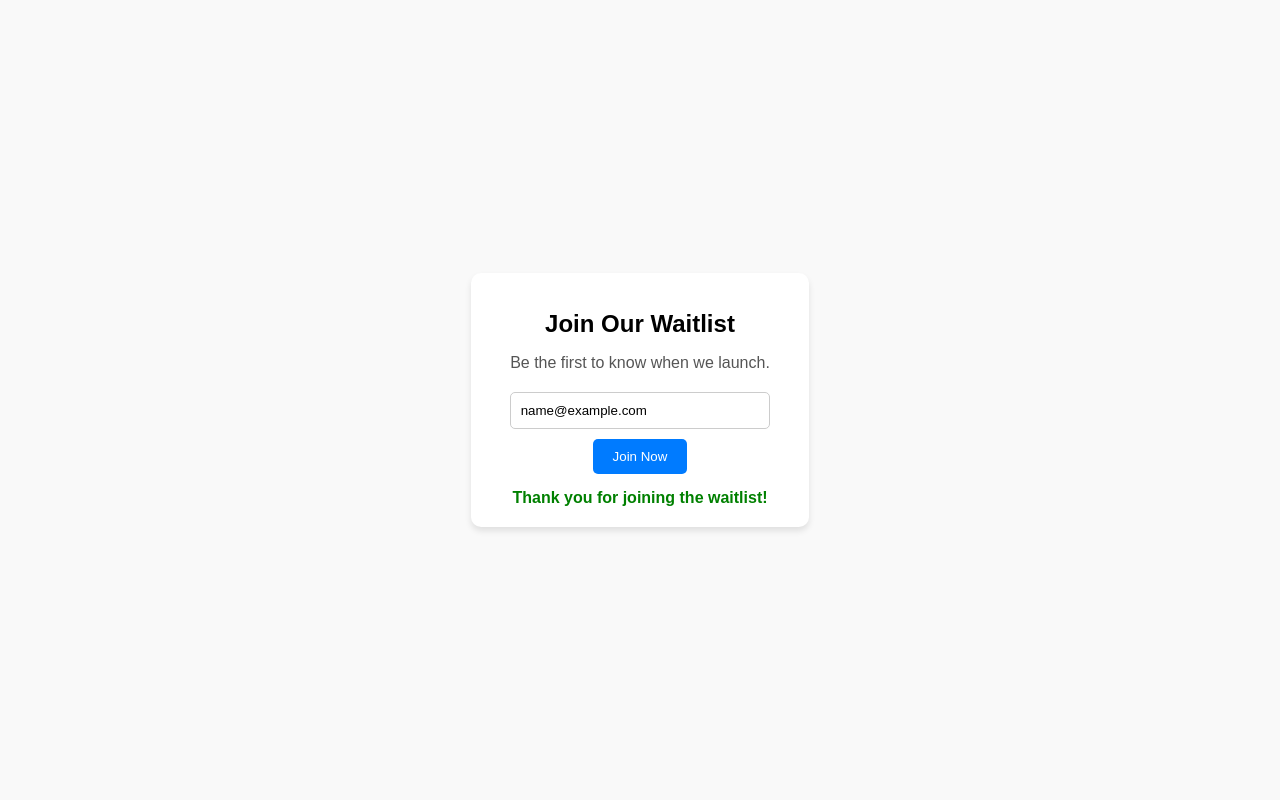
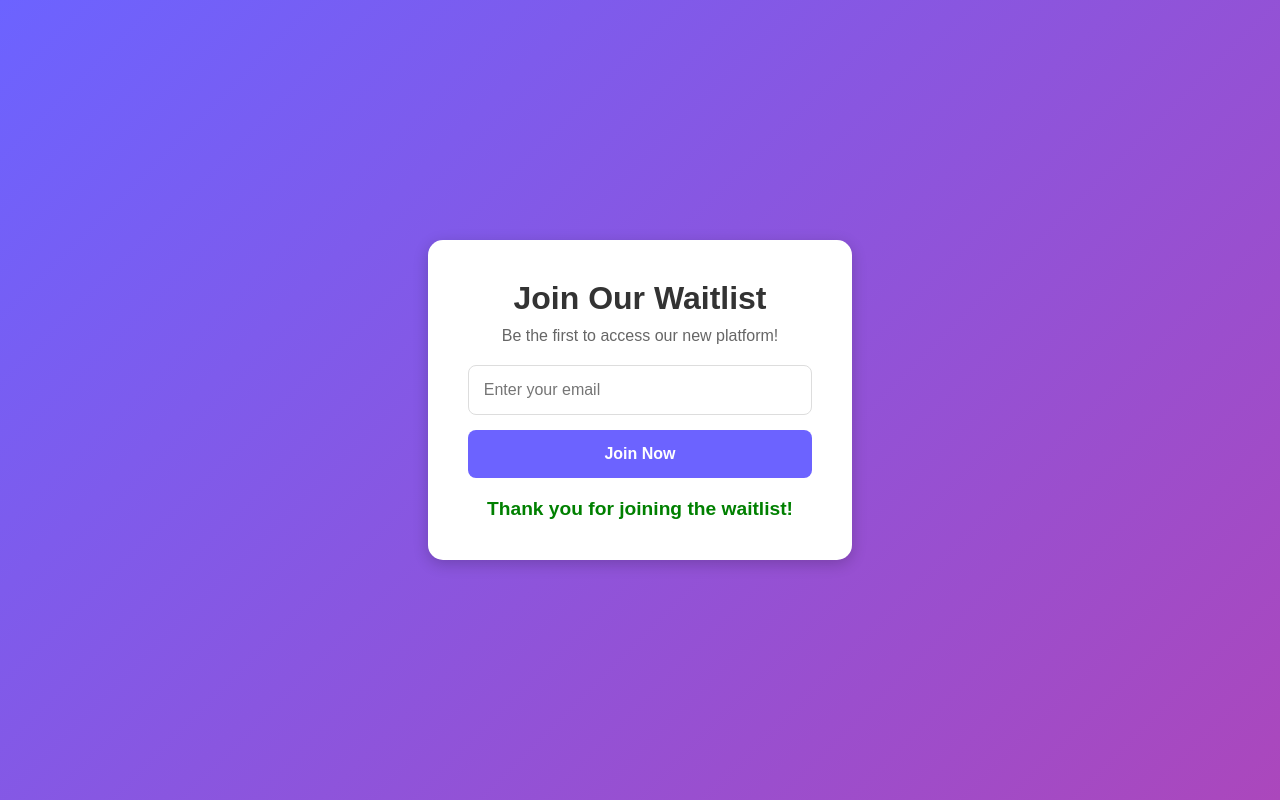
Before and after one commit to AnkaN13/waitlist, a website: page index.html in a window 1280 px wide. Both pictures are taken after typing "name@example.com" into the empty fields and a click on the button "Join Now". Drawn offline with Linux system fonts and the light colour scheme.

Commit message:
Update index.html

```diff
--- a/index.html
+++ b/index.html
@@ -5,58 +5,78 @@
     <meta name="viewport" content="width=device-width, initial-scale=1.0">
     <title>Waitlist</title>
     <style>
-        body {
-            font-family: Arial, sans-serif;
-            background-color: #f9f9f9;
+        /* Global Styles */
+        * {
             margin: 0;
             padding: 0;
+            box-sizing: border-box;
+        }
+
+        body {
+            font-family: 'Arial', sans-serif;
+            background: linear-gradient(135deg, #6C63FF, #AB47BC);
+            color: #fff;
             display: flex;
             justify-content: center;
             align-items: center;
-            height: 100vh;
+            min-height: 100vh;
         }
 
+        /* Container */
         .container {
-            background: white;
-            padding: 20px;
-            border-radius: 10px;
-            box-shadow: 0 4px 6px rgba(0, 0, 0, 0.1);
+            background: #fff;
+            color: #333;
+            padding: 40px;
+            border-radius: 15px;
+            max-width: 500px;
             text-align: center;
+            box-shadow: 0 4px 15px rgba(0, 0, 0, 0.2);
         }
 
-        h1 {
-            font-size: 24px;
+        /* Headings */
+        .container h1 {
+            font-size: 2rem;
             margin-bottom: 10px;
         }
 
-        p {
+        .container p {
+            font-size: 1rem;
             margin-bottom: 20px;
-            color: #555;
+            color: #666;
         }
 
-        input {
-            padding: 10px;
-            width: 80%;
-            margin-bottom: 10px;
-            border: 1px solid #ccc;
-            border-radius: 5px;
+        /* Input and Button */
+        .container input {
+            width: 100%;
+            padding: 15px;
+            margin-bottom: 15px;
+            border: 1px solid #ddd;
+            border-radius: 8px;
+            font-size: 1rem;
         }
 
-        button {
-            background: #007BFF;
-            color: white;
-            padding: 10px 20px;
+        .container button {
+            width: 100%;
+            padding: 15px;
             border: none;
-            border-radius: 5px;
+            border-radius: 8px;
+            background: #6C63FF;
+            color: #fff;
+            font-size: 1rem;
+            font-weight: bold;
             cursor: pointer;
+            transition: background 0.3s ease;
         }
 
-        button:hover {
-            background: #0056b3;
+        .container button:hover {
+            background: #564ec2;
         }
 
-        #message {
-            margin-top: 15px;
+        /* Success Message */
+        .success-message {
+            display: none;
+            margin-top: 20px;
+            font-size: 1.2rem;
             color: green;
             font-weight: bold;
         }
@@ -65,36 +85,27 @@
 <body>
     <div class="container">
         <h1>Join Our Waitlist</h1>
-        <p>Be the first to know when we launch.</p>
+        <p>Be the first to access our new platform!</p>
         <form id="waitlist-form">
             <input type="email" id="email" placeholder="Enter your email" required>
             <button type="submit">Join Now</button>
         </form>
-        <div id="message"></div>
+        <div class="success-message" id="success-message">
+            Thank you for joining the waitlist!
+        </div>
     </div>
 
     <script>
-        document.getElementById('waitlist-form').addEventListener('submit', async (e) => {
+        document.getElementById('waitlist-form').addEventListener('submit', function (e) {
             e.preventDefault();
+            const emailInput = document.getElementById('email');
+            const successMessage = document.getElementById('success-message');
 
-            const email = document.getElementById('email').value;
-            const messageDiv = document.getElementById('message');
-
-            if (!email) {
-                messageDiv.textContent = 'Please enter a valid email.';
-                messageDiv.style.color = 'red';
-                return;
-            }
-
-            // Fake API request simulation
-            try {
-                // Simulate a server response delay
-                await new Promise((resolve) => setTimeout(resolve, 1000));
-                messageDiv.textContent = 'Thank you for joining the waitlist!';
-                messageDiv.style.color = 'green';
-            } catch (error) {
-                messageDiv.textContent = 'Something went wrong. Please try again.';
-                messageDiv.style.color = 'red';
+            if (emailInput.value) {
+                successMessage.style.display = 'block';
+                emailInput.value = ''; // Clear input field
+            } else {
+                alert('Please enter a valid email address!');
             }
         });
     </script>
```
